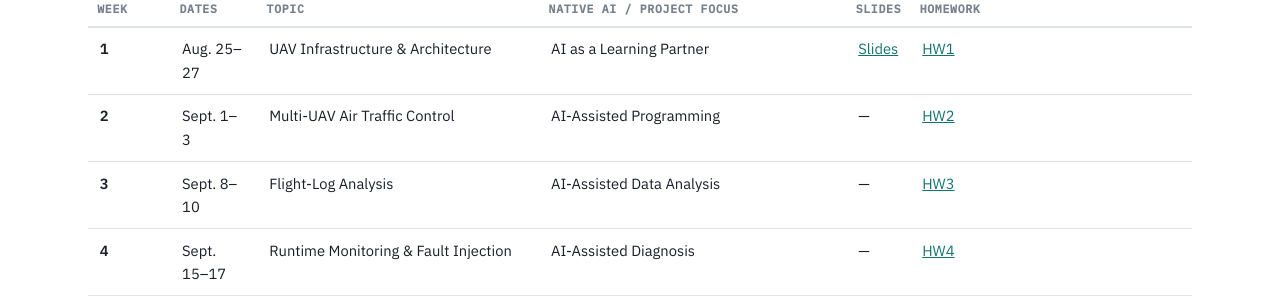
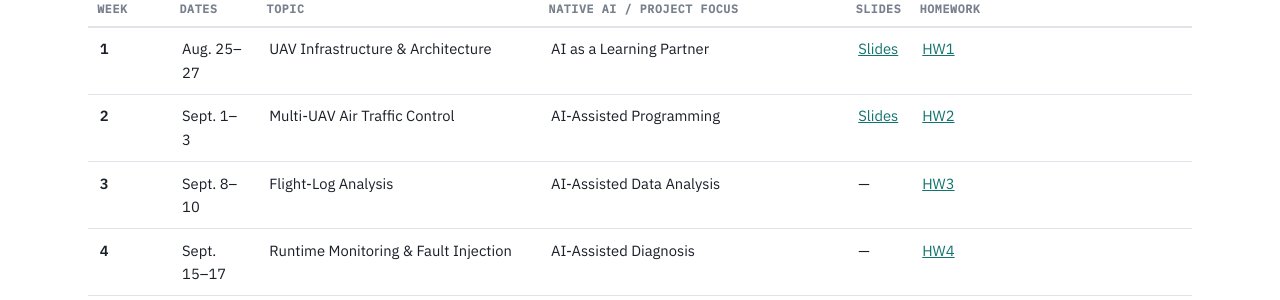
Before and after one commit to JaneClelandHuang/uav-native-ai, a Jekyll site: the page built from schedule.md, in a window 1280 px wide. Shown: the part 495-795 px from the top of the page. Built offline with Jekyll 4.4.1, drawn with Linux system fonts in a browser that asks for light colours.

Commit message:
Add slides link for Multi-UAV Air Traffic Control

```diff
--- a/schedule.md
+++ b/schedule.md
@@ -22,7 +22,7 @@ homework page.
 | Week | Dates | Topic | Native AI / Project Focus | Slides | Homework |
 |---|---|---|---|---|---|
 | **1** | Aug. 25–27 | UAV Infrastructure & Architecture | AI as a Learning Partner | [Slides](https://docs.google.com/presentation/d/10LI35AFa5R1IsfC90Pu4gVsAAaklz4Ka/edit?usp=sharing) | [HW1]({{ '/lessons/lesson1.html#homework' \| relative_url }}) |
-| **2** | Sept. 1–3 | Multi-UAV Air Traffic Control | AI-Assisted Programming | — | [HW2]({{ '/lessons/lesson2.html' \| relative_url }}) |
+| **2** | Sept. 1–3 | Multi-UAV Air Traffic Control | AI-Assisted Programming | [Slides](https://docs.google.com/presentation/d/1Q76U49WDVPYHZkZvcUMIKAqTMzWGvo7T/edit?usp=sharing) | [HW2]({{ '/lessons/lesson2.html' \| relative_url }}) |
 | **3** | Sept. 8–10 | Flight-Log Analysis | AI-Assisted Data Analysis | — | [HW3]({{ '/lessons/lesson3.html#homework' \| relative_url }}) |
 | **4** | Sept. 15–17 | Runtime Monitoring & Fault Injection | AI-Assisted Diagnosis | — | [HW4]({{ '/lessons/lesson4.html#homework' \| relative_url }}) |
 | **5** | Sept. 22–24 | GUI Programming for UAV Systems | AI-Assisted UI Development | — | [HW5]({{ '/lessons/lesson5.html#homework' \| relative_url }}) |
```
